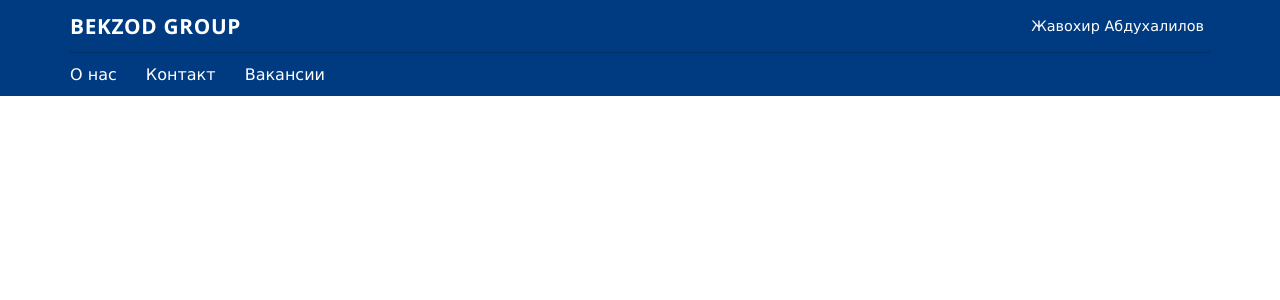
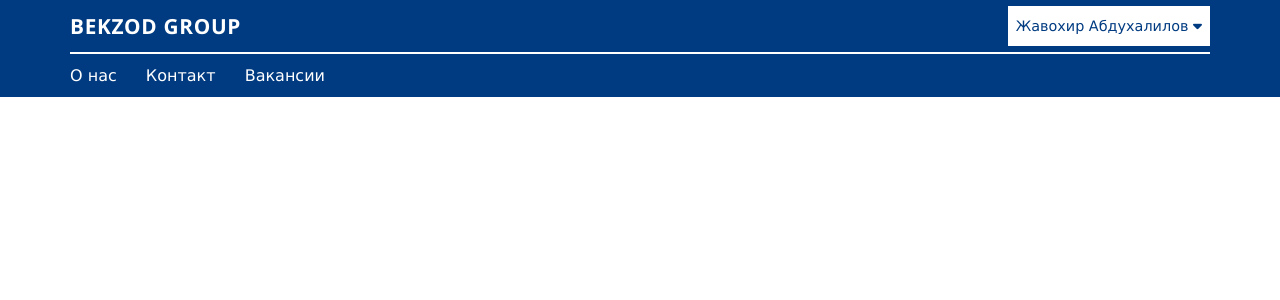
Before and after one commit to shavkatbegmatov/kassa, a PHP site: template app/views/layouts/def.php in a window 1280 px wide. Shown: the top 300 px of the page. Run offline with PHP 8.4, Linux system fonts and the light colour scheme; the template is opened without the code that fills it, so the values that code supplies are empty.

Commit message:
menu profil dropdown

```diff
--- a/app/views/layouts/def.php
+++ b/app/views/layouts/def.php
@@ -6,6 +6,7 @@
     <?php \framework\core\base\View::getMeta(); ?>
 
     <link rel="stylesheet" href="https://cdnjs.cloudflare.com/ajax/libs/bootstrap/5.0.1/css/bootstrap-grid.min.css">
+    <link rel="stylesheet" href="https://cdnjs.cloudflare.com/ajax/libs/font-awesome/6.0.0-beta3/css/all.min.css" integrity="sha512-Fo3rlrZj/k7ujTnHg4CGR2D7kSs0v4LLanw2qksYuRlEzO+tcaEPQogQ0KaoGN26/zrn20ImR1DfuLWnOo7aBA==" crossorigin="anonymous" referrerpolicy="no-referrer" />
 
     <style>
         body {
@@ -44,8 +45,7 @@
         .navbar-top {
             display: flex;
             justify-content: space-between;
-            border-bottom: 1px solid #002e66;
-            padding: 12px 0px;
+            border-bottom: 2px solid #ffffff;
         }
 
         .navbar-logo {
@@ -59,6 +59,7 @@
             font-family: 'Segoe UI', Tahoma, Geneva, Verdana, sans-serif;
             font-weight: 900;
             font-size: 1.3rem;
+            padding: 12px 0px;
         }
 
         .navbar-acc {
@@ -75,10 +76,15 @@
         .navbar-acc-author {
             border: none;
             cursor: pointer;
-            background: transparent;
-            color: #ffffff;
+            background: #ffffff;
+            color: #003b81;
             font-family: 'Lucida Sans', 'Lucida Sans Regular', 'Lucida Grande', 'Lucida Sans Unicode', Geneva, Verdana, sans-serif;
             font-size: 0.9rem;
+            padding: 12px 8px;
+        }
+
+        .navbar-acc-author:hover {
+
         }
 
         .navbar-acc-list {
@@ -87,31 +93,38 @@
             position: absolute;
             display: none;
             list-style: none;
-            background: #ffffff;
-            transform: translateY(50px);
+            background: #f1f1f1;
+            transform: translateY(81px);
             margin: 0px;
             padding: 0px;
         }
 
         .navbar-acc-item {
-            display: inline-block;
-            padding: 0px 12px;
-        }
-
-        .navbar-acc-item:first-child {
-            padding: 0px 12px 0px 0px;
+            display: block;
         }
 
         .navbar-acc-item a {
             display: block;
-            color: #ffffff;
+            color: #252525;
             text-decoration: none;
             font-weight: 400;
-            padding: 12px 0px;
+            padding: 4px 12px;
+        }
+
+        .navbar-acc-item a:hover {
+            background: #c1c1c1;
+        }
+
+        .fa-caret-down {
+            transition: 0.3s;
         }
 
         .navbar-acc-author:focus ~ .navbar-acc-list {
             display: block;
+        }
+
+        .navbar-acc-author:focus > .fa-caret-down {
+            transform: rotate(180deg);
         }
     </style>
 </head>
@@ -122,11 +135,11 @@
             <ul class="navbar-list navbar-top">
                 <li class="navbar-logo">Bekzod Group</li>
                 <li class="navbar-acc">
-                    <button class="navbar-acc-author">Жавохир Абдухалилов</button>
+                    <button class="navbar-acc-author">Жавохир Абдухалилов <i class="fas fa-caret-down"></i></button>
                     <ul class="navbar-acc-list">
-                        <li class="navbar-acc-item"><a href="">Кабинет</a></li>
-                        <li class="navbar-acc-item"><a href="">Профиль</a></li>
-                        <li class="navbar-acc-item"><a href="">Покинуть</a></li>
+                        <li class="navbar-acc-item"><a href=""><i class="fas fa-newspaper"></i> Кабинет</a></li>
+                        <li class="navbar-acc-item"><a href=""><i class="fas fa-users-cog"></i> Профиль</a></li>
+                        <li class="navbar-acc-item"><a href=""><i class="fas fa-sign-out-alt"></i> Покинуть</a></li>
                     </ul>
                 </li>
             </ul>
```
Also changed, not shown: 1 other file.
